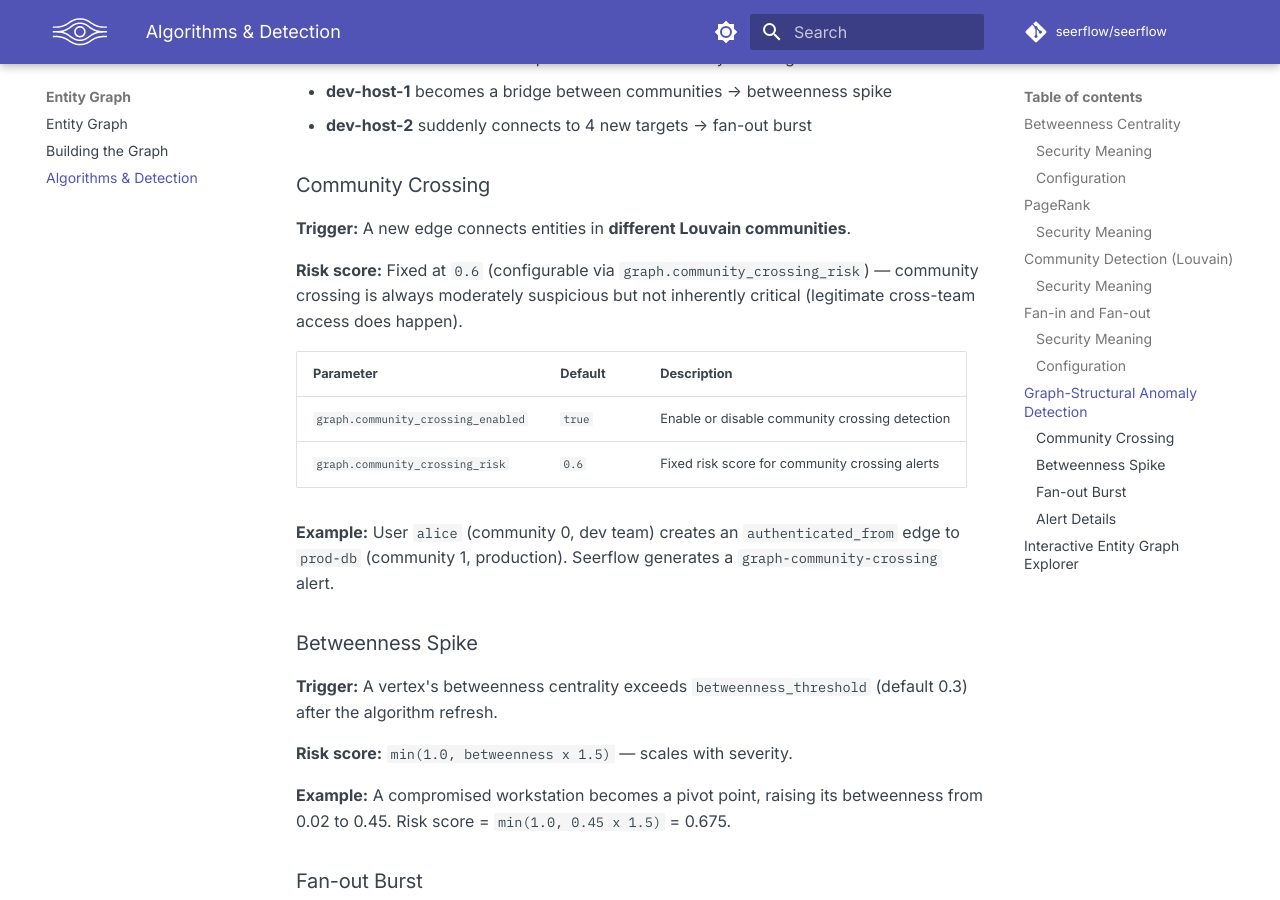
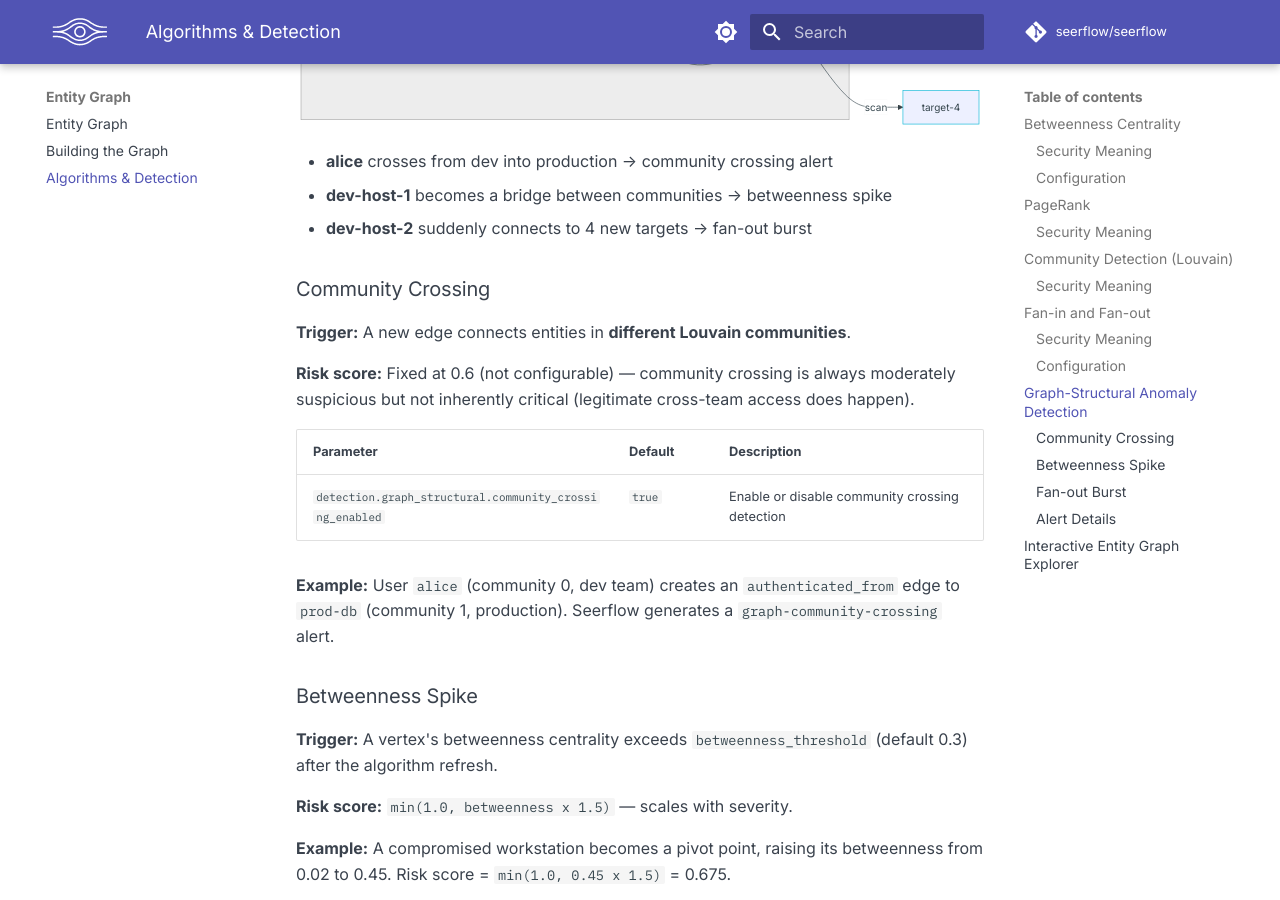
Before and after one commit to seerflow/seerflow-guide, an MkDocs documentation site: the page built from docs/entity-graph/algorithms.md, in a window 1280 px wide and 900 px high, scrolled down 4979 px. Built offline with MkDocs 1.6.1 and Material for MkDocs 9.7.7, drawn with Linux system fonts in a browser that asks for light colours; plug-ins that fetch from the network failed and are left out; comment, search, counter and statistics services are not loaded; some of the changed text lies outside the part shown.

Commit message:
fix(SEE-192): correct stale graph.* and flat dspot_* param references across guide docs [S-139G-F2] (#12)
* fix(SEE-192): correct graph.* param paths in algorithms.md

* fix(SEE-192): correct graph.* param paths in graph-structural.md

* fix(SEE-192): correct flat dspot_* param names in dspot.md

* fix(SEE-192): correct flat dspot_* params and YAML example in tuning.md

* fix(SEE-192): correct flat dspot_risk_level in quick-start YAML example

* fix(SEE-192): correct flat dspot_risk_level in scoring.md

* fix(SEE-192): match existing ASCII x style for multiplication symbol

```diff
--- a/docs/entity-graph/algorithms.md
+++ b/docs/entity-graph/algorithms.md
@@ -31,8 +31,9 @@
 
 | Parameter | Default | Description |
 |-----------|---------|-------------|
-| `graph.betweenness_threshold` | `0.3` | Alert when betweenness exceeds this value |
-| `graph.betweenness_risk_multiplier` | `1.5` | Risk score = `min(1.0, betweenness x 1.5)` |
+| `detection.graph_structural.betweenness_threshold` | `0.3` | Alert when betweenness exceeds this value |
+
+Betweenness scores are scaled by a fixed 1.5x multiplier: `risk = min(1.0, betweenness x 1.5)` (not configurable).
 
 ---
 
@@ -131,9 +132,9 @@
 
 | Parameter | Default | Description |
 |-----------|---------|-------------|
-| `graph.fan_out_sigma` | `3.0` | Alert when fan-out exceeds mean + (sigma x std_dev) |
-| `graph.fan_out_history_size` | `20` | Rolling window size for baseline calculation |
-| `graph.fan_out_min_floor` | `5` | Minimum outgoing connections before alerting |
+| `detection.graph_structural.fan_out_sigma` | `3.0` | Alert when fan-out exceeds mean + (sigma x std_dev) |
+| `detection.graph_structural.fan_out_history_size` | `20` | Rolling window size for baseline calculation |
+| `detection.graph_structural.fan_out_min_floor` | `5` | Minimum outgoing connections before alerting |
 
 Fan-out risk score: `min(1.0, current_fan_out / max(computed_threshold, 1.0))`
 
@@ -181,12 +182,11 @@
 
 **Trigger:** A new edge connects entities in **different Louvain communities**.
 
-**Risk score:** Fixed at `0.6` (configurable via `graph.community_crossing_risk`) — community crossing is always moderately suspicious but not inherently critical (legitimate cross-team access does happen).
+**Risk score:** Fixed at 0.6 (not configurable) — community crossing is always moderately suspicious but not inherently critical (legitimate cross-team access does happen).
 
 | Parameter | Default | Description |
 |-----------|---------|-------------|
-| `graph.community_crossing_enabled` | `true` | Enable or disable community crossing detection |
-| `graph.community_crossing_risk` | `0.6` | Fixed risk score for community crossing alerts |
+| `detection.graph_structural.community_crossing_enabled` | `true` | Enable or disable community crossing detection |
 
 **Example:** User `alice` (community 0, dev team) creates an `authenticated_from` edge to `prod-db` (community 1, production). Seerflow generates a `graph-community-crossing` alert.
 
```
Also changed, not shown: docs/correlation/graph-structural.md (+6 -5 lines), docs/detection/dspot.md (+8 -8 lines), docs/detection/scoring.md (+1 -1 lines), docs/operations/index.md (+2 -1 lines), docs/operations/tuning.md (+5 -4 lines).
